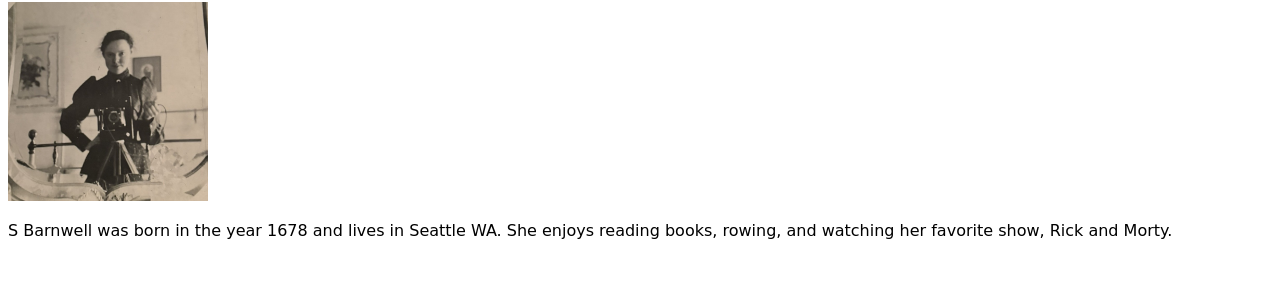
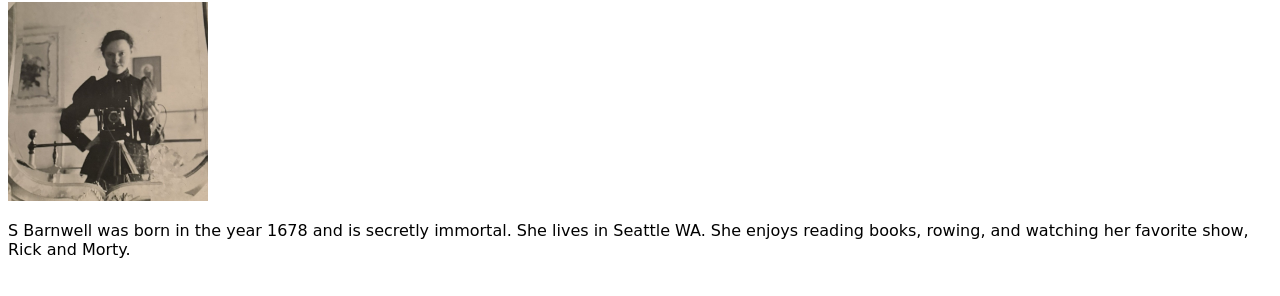
Before and after one commit to pugstantinevonsmuckwell-sys/creativename, a plain HTML site: page final/author.html in a window 1280 px wide. Shown: the part 134-430 px from the top of the page. Drawn offline with Linux system fonts and the light colour scheme.

Commit message:
Update author.html

```diff
--- a/final/author.html
+++ b/final/author.html
@@ -33,7 +33,7 @@
 
 
 
-<p>S Barnwell was born in the year 1678 and lives in Seattle WA. She enjoys reading books, rowing, and watching her favorite show, Rick and Morty.</p>
+<p>S Barnwell was born in the year 1678 and is secretly immortal. She lives in Seattle WA. She enjoys reading books, rowing, and watching her favorite show, Rick and Morty.</p>
 
 
 
```
